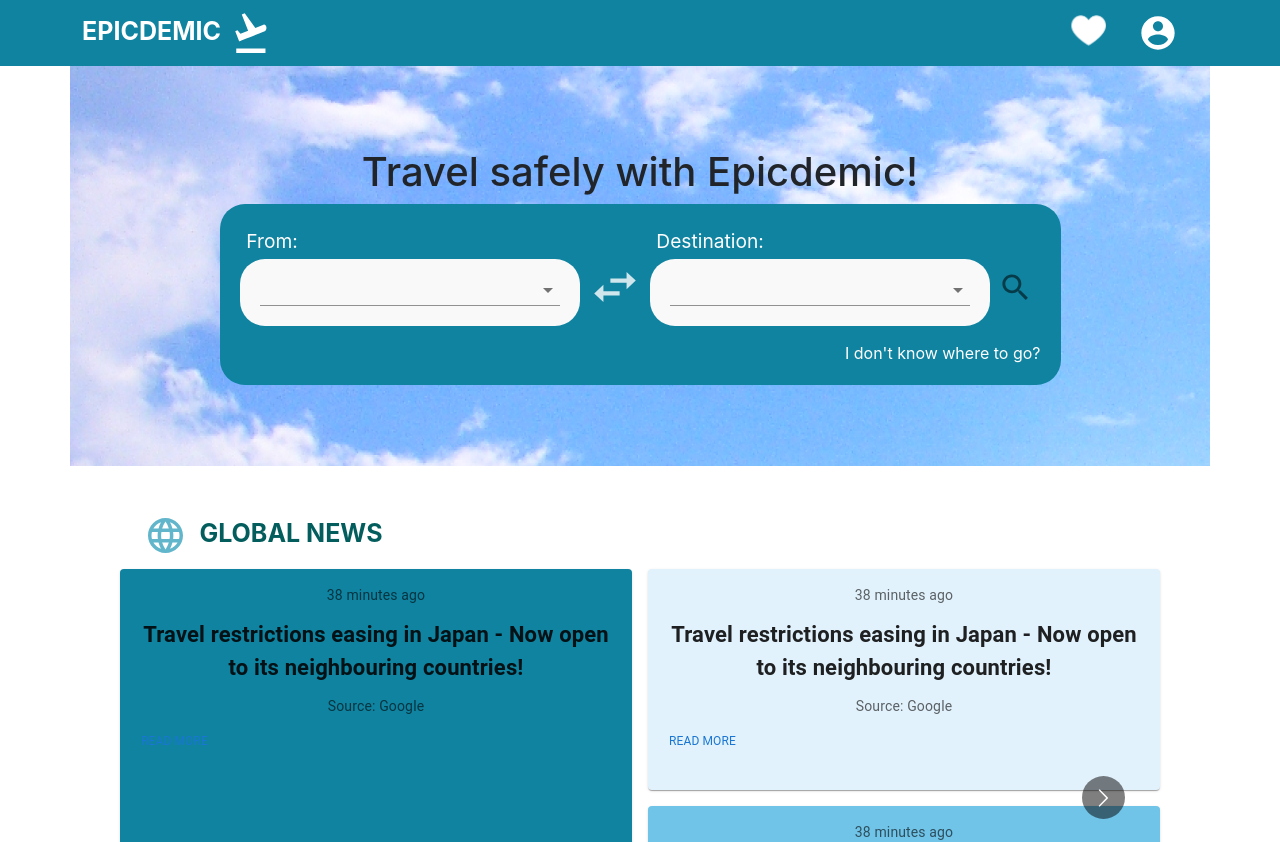
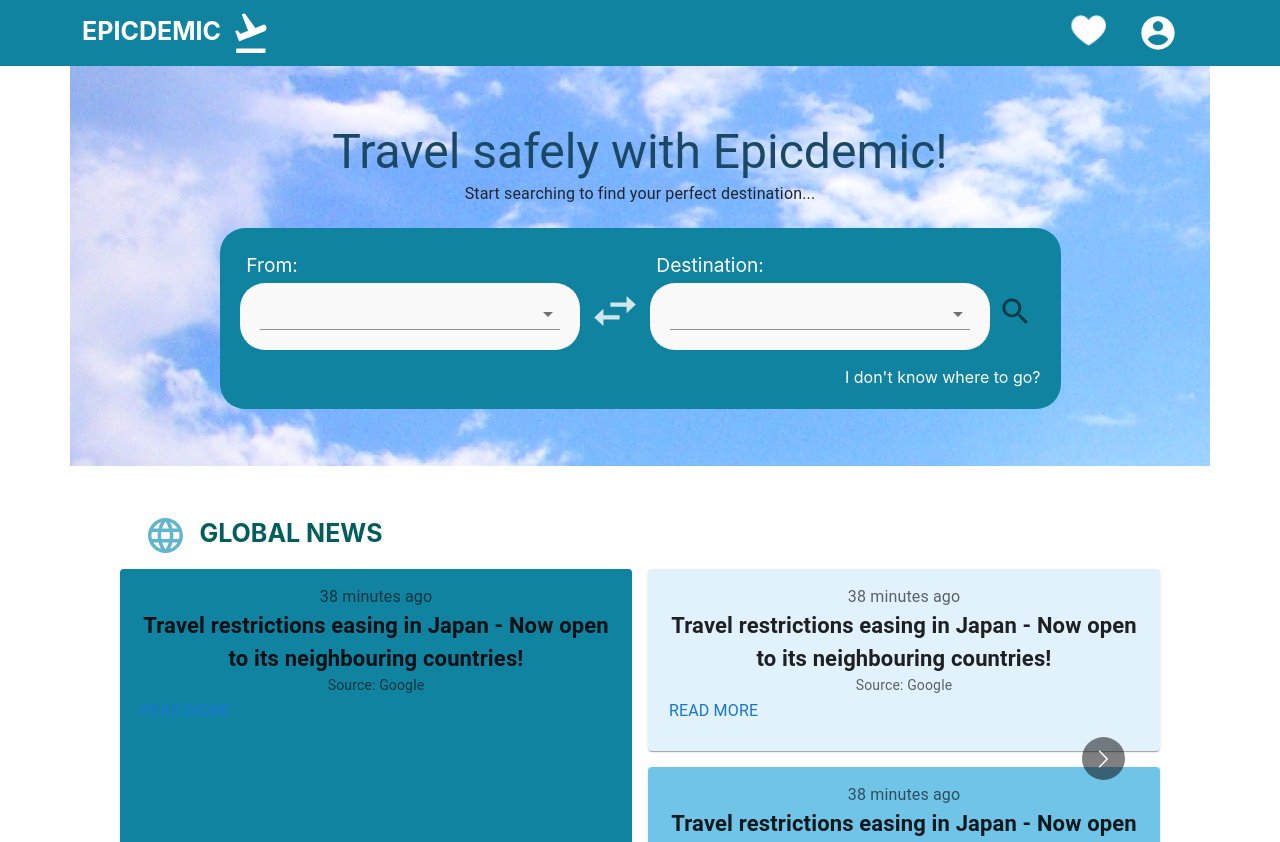
Before and after one commit to sophiac6410/SENG3011_EpicDemic, a React (Create React App) app in the folder PHASE_2/Application_SourceCode/epicdemic/: page / in a window 1280 px wide. Shown: the top 842 px of the page. Built offline with nearby package versions, Linux system fonts and the light colour scheme.

Commit message:
linked dest

```diff
--- a/PHASE_2/Application_SourceCode/epicdemic/src/App.js
+++ b/PHASE_2/Application_SourceCode/epicdemic/src/App.js
@@ -29,7 +29,7 @@ function App() {
                 <Route path="covid" element={<Covid></Covid>}></Route>
                 <Route path="book" element={<Book></Book>}></Route>
               </Route>
-            <Route path="finder" element={<DestinationFinder/>}/>
+            <Route path="/finder" element={<DestinationFinder/>}/>
           </Routes>
         </BrowserRouter>
       </>
--- a/PHASE_2/Application_SourceCode/epicdemic/src/components/Home/Search.js
+++ b/PHASE_2/Application_SourceCode/epicdemic/src/components/Home/Search.js
@@ -6,12 +6,17 @@ import SearchIcon from '@mui/icons-material/Search';
 import Button from '@mui/material/Button';
 import IconButton from '@mui/material/IconButton';
 import { useNavigate, } from 'react-router-dom';
+import Link from '@material-ui/core/Link';
 
 function Search() {
 
   let navigate = useNavigate();
   const routeChange = () =>{
     navigate('/destination');
+  }
+
+  const goDestination = () =>{
+    navigate('/finder');
   }
 
     return(
@@ -46,7 +51,10 @@ function Search() {
         </div>
 
         <div className="search-text">
-          <a>I don't know where to go?</a>
+          <Link href="#" onClick={goDestination} color="inherit">
+            I don't know where to go?
+          </Link>
+          {/* <a>I don't know where to go?</a> */}
         </div>
     </div>
     )
--- a/PHASE_2/Application_SourceCode/epicdemic/src/pages/home.js
+++ b/PHASE_2/Application_SourceCode/epicdemic/src/pages/home.js
@@ -8,13 +8,19 @@ import UpdateBar from "../components/Home/UpdateBar";
 import bigLoading from "../static/bigLoading.svg"
 import DiseaseRadar from "../components/Home/DiseaseRadar";
 import DiseaseReportBar from "../components/Home/DiseaseReportBar";
+import Typography from '@mui/material/Typography'
 
 function Home() {
   return (
       <Container style={{"background-color": "white"}}>
         <Row>
           <div id="header">
-            <h1> Travel safely with Epicdemic! </h1>
+            <Typography variant="h3" component="h2" sx={ { color: '#1B4965' }}>
+              Travel safely with Epicdemic!
+            </Typography>
+            <Typography variant="subtitle1" component="h2"  sx={ { paddingBottom: '20px' }}>
+              Start searching to find your perfect destination...
+            </Typography>
             <Search></Search>
           </div>
         </Row>
```
